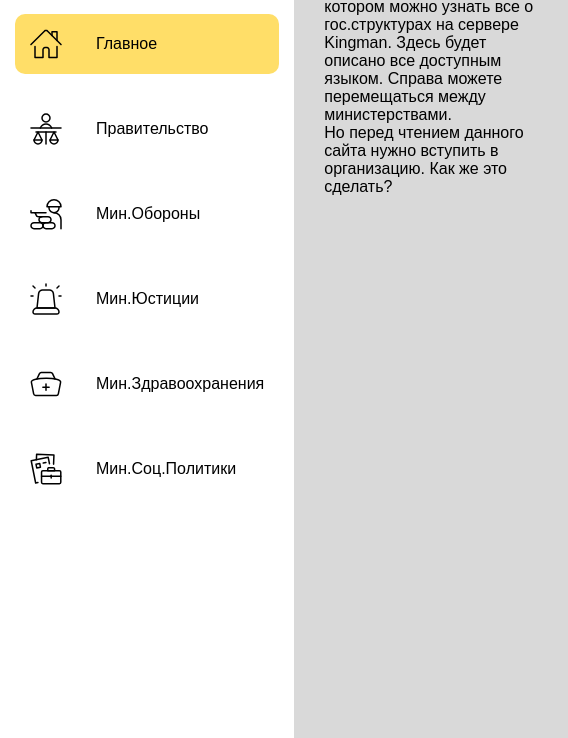
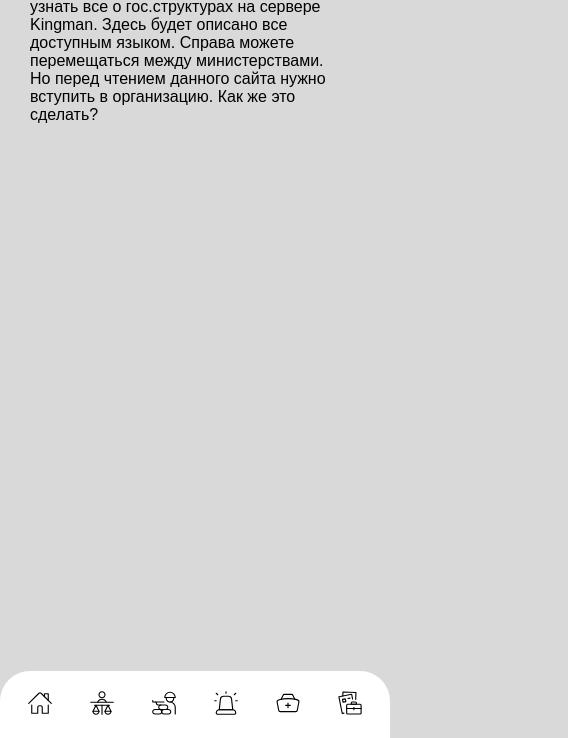
Before and after one commit to Likernui/site-arz-kingman-gos, a plain HTML site: page verstka2/index.html in a window 390 px wide. Shown: the part 106-844 px from the top of the page, 568 px wide, since content can reach past the window. Drawn offline with Linux system fonts and the light colour scheme.

Commit message:
версия 1.2
*Добавлена адаптация под телефончики чики бананчики

```diff
--- a/verstka2/index.html
+++ b/verstka2/index.html
@@ -59,6 +59,26 @@
             </div>
         </div>
     </aside>
+    <div class="nav__bottom">
+        <button data-target="section1">
+            <img src="./images/panel/House-Chimney-2--Streamline-Ultimate 1.svg" alt="house">
+        </button>
+        <button data-target="section2">
+            <img src="./images/panel/Legal-Judge-Balance--Streamline-Ultimate 1.svg" alt="gov">
+        </button>
+        <button data-target="section3">
+            <img src="./images/panel/Protection-Sand-Bag-Soldier--Streamline-Ultimate 1.svg" alt="defense">
+        </button>
+        <button data-target="section4">
+            <img src="./images/panel/Police-Rotating-Light-1--Streamline-Ultimate 1.svg" alt="police">
+        </button>
+        <button data-target="section5">
+            <img src="./images/panel/Medical-Personnel-Hat--Streamline-Ultimate 1.svg" alt="medical">
+        </button>
+        <button data-target="section6">
+            <img src="./images/panel/Recruiting-Employee-Bag-Resume-Document--Streamline-Ultimate 1.svg" alt="social">
+        </button>
+    </div>
     <main class="main-content">
         <div class="container main__wrapper">
             <section id="section1">
--- a/verstka2/script.js
+++ b/verstka2/script.js
@@ -1,5 +1,5 @@
 document.addEventListener('DOMContentLoaded', function() {
-    const buttons = document.querySelectorAll('.btn');
+    const buttons = document.querySelectorAll('button');
     const sections = document.querySelectorAll('section');
 
     buttons.forEach(button => {
--- a/verstka2/style.css
+++ b/verstka2/style.css
@@ -9,6 +9,13 @@
     margin: 0;
     padding: 0;
     box-sizing: border-box;
+}
+
+
+@media screen and (min-width: 768px) {
+
+
+
 }
 
 body {
@@ -108,3 +115,64 @@ section {
 section.active {
     display: block;
 }
+
+.nav__bottom {
+    display: none;
+}
+
+
+@media screen and (max-width: 768px) {
+    /* Стиль для мобильных устройств */
+    body {
+        height: 100vh;
+        display: flex;
+        font-size: 16px;
+        justify-content: center;
+        background-color: #D9D9D9;
+    }
+
+    section h1 {
+        text-align: center;
+    }
+
+
+    aside {
+        display: none;
+    }
+
+    .nav__bottom {
+        position: fixed;
+        bottom: 0;
+        display: flex;
+        justify-content: space-evenly;
+        width: 100%;
+        padding: 10px 0;
+        background-color: #fff;
+        border-radius: 30px 30px 0 0;
+    }
+
+    .nav__bottom button {
+        background: none;
+        border: none;
+        border-radius: 10px;
+        background: transparent;
+        padding: 10px;
+    }
+
+    button.active {
+        background-color: #FFDE68;
+        border-radius: 10px;
+    }
+
+    .nav__bottom button:hover {
+        cursor: pointer;
+        background: #FFDE68;
+        transition: 0.5s ease;
+    }
+
+    .nav__bottom button img {
+        width: 24px;
+    }
+
+
+}
```
